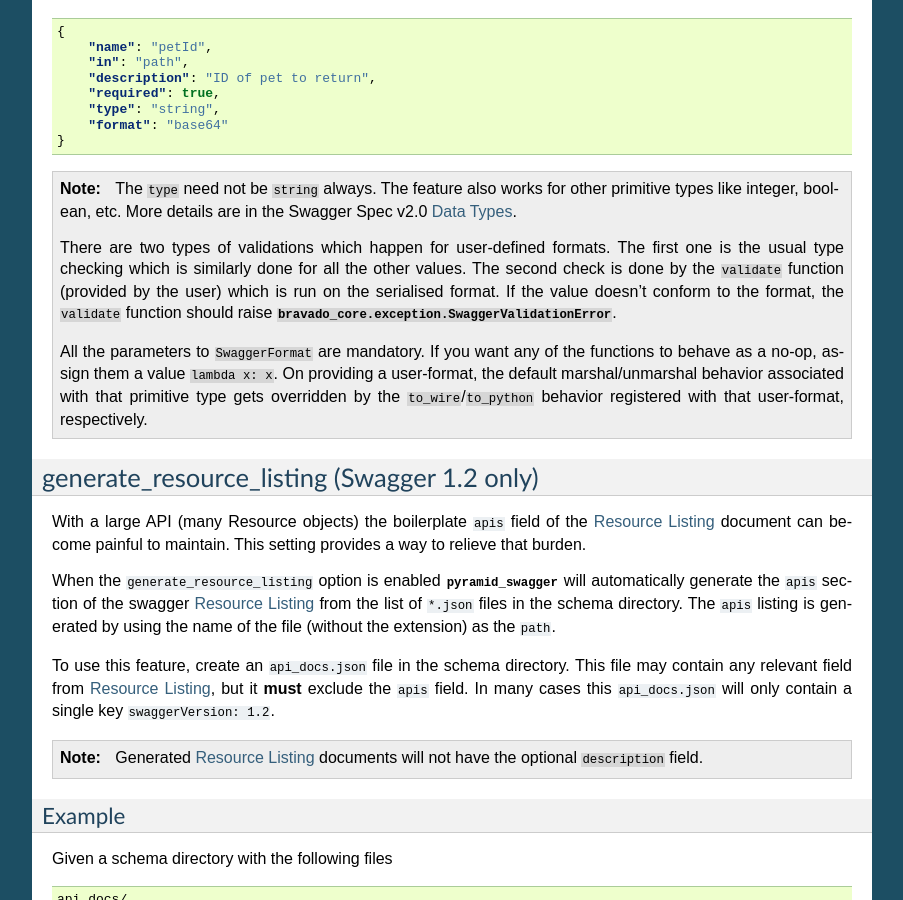
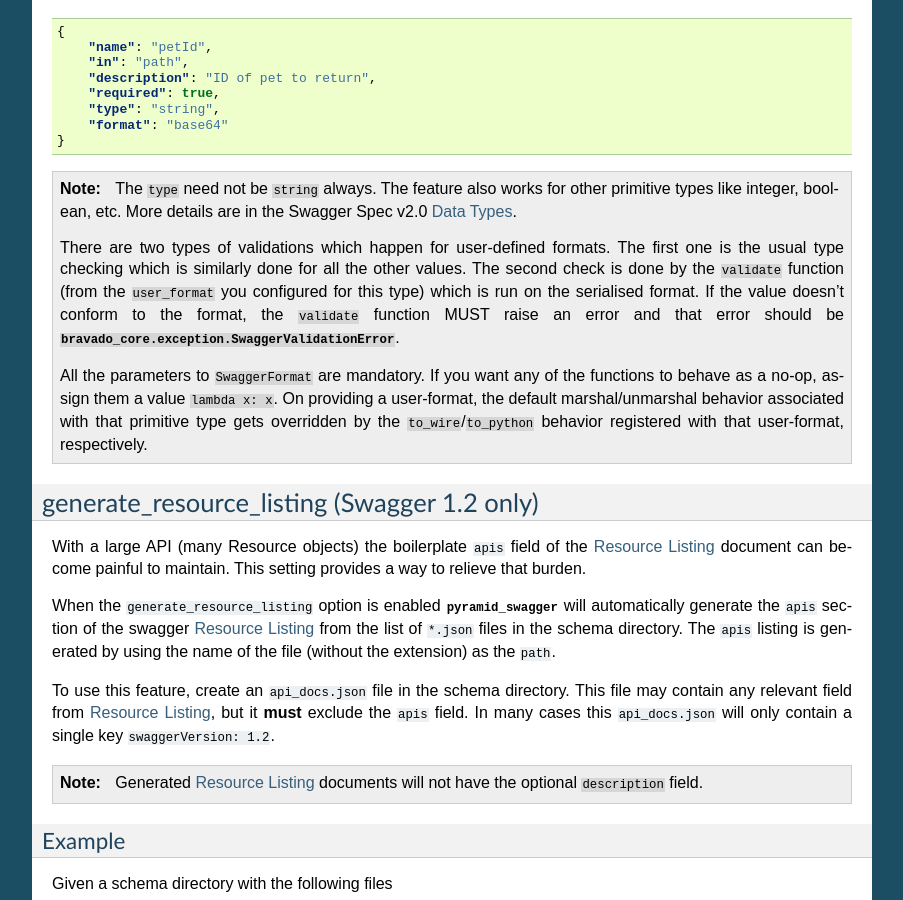
Before and after one commit to Yelp/pyramid_swagger, a Sphinx documentation site: the page built from docs/configuration.rst, in a window 1280 px wide and 900 px high, scrolled down 1778 px. Shown: the whole window, without its empty margins (198-1101 px from the left). Built offline with Sphinx 7.4.7, drawn with Linux system fonts in a browser that asks for light colours.

Commit message:
Improvements in the documentation

```diff
--- a/docs/configuration.rst
+++ b/docs/configuration.rst
@@ -137,9 +137,10 @@ After defining this format, it can be used in the Swagger Spec definition like s
 
     There are two types of validations which happen for user-defined formats.
     The first one is the usual type checking which is similarly done for all the other values.
-    The second check is done by the ``validate`` function (provided by the user)
+    The second check is done by the ``validate`` function (from the ``user_format`` you configured for this type)
     which is run on the serialised format. If the value doesn't conform to the format, the
-    ``validate`` function should raise :class:`bravado_core.exception.SwaggerValidationError`.
+    ``validate`` function MUST raise an error and that error should be
+    :class:`bravado_core.exception.SwaggerValidationError`.
 
     All the parameters to ``SwaggerFormat`` are mandatory. If you want any of the functions
     to behave as a no-op, assign them a value ``lambda x: x``. On providing a user-format, the
```
